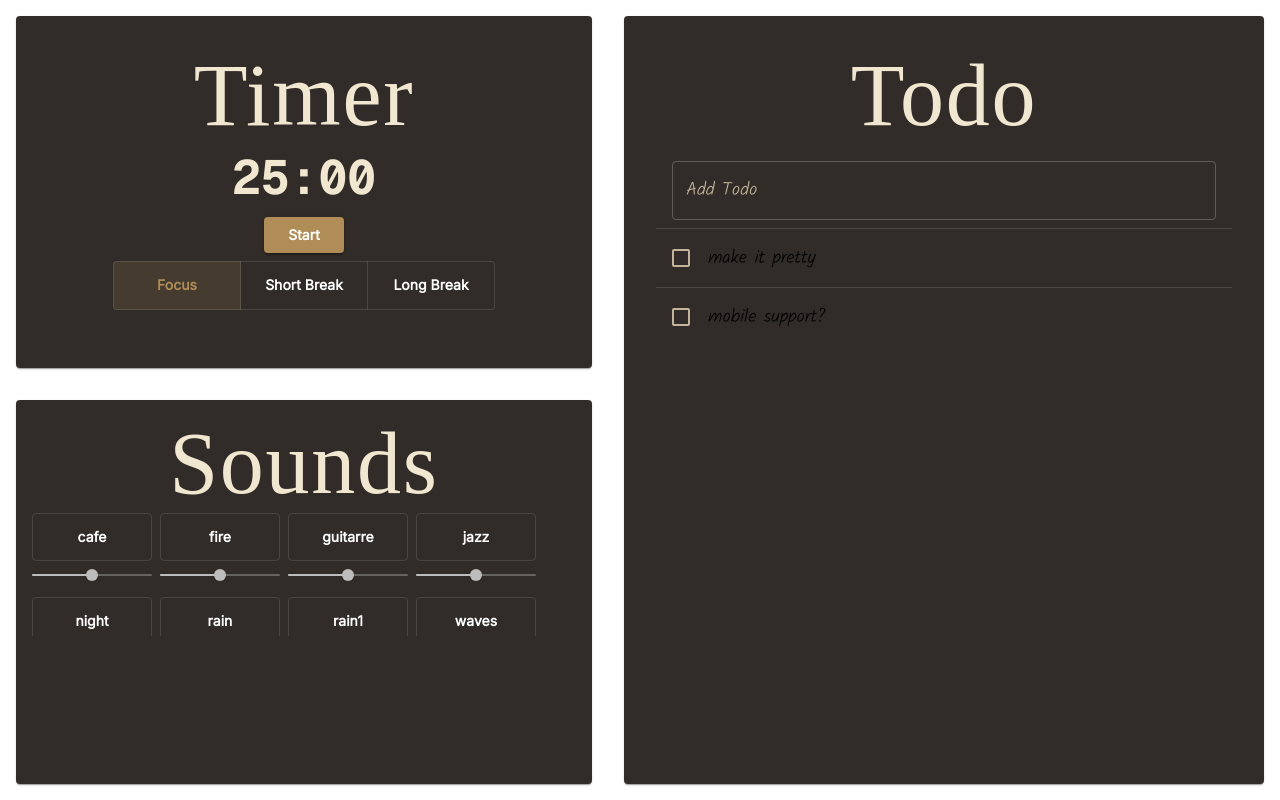
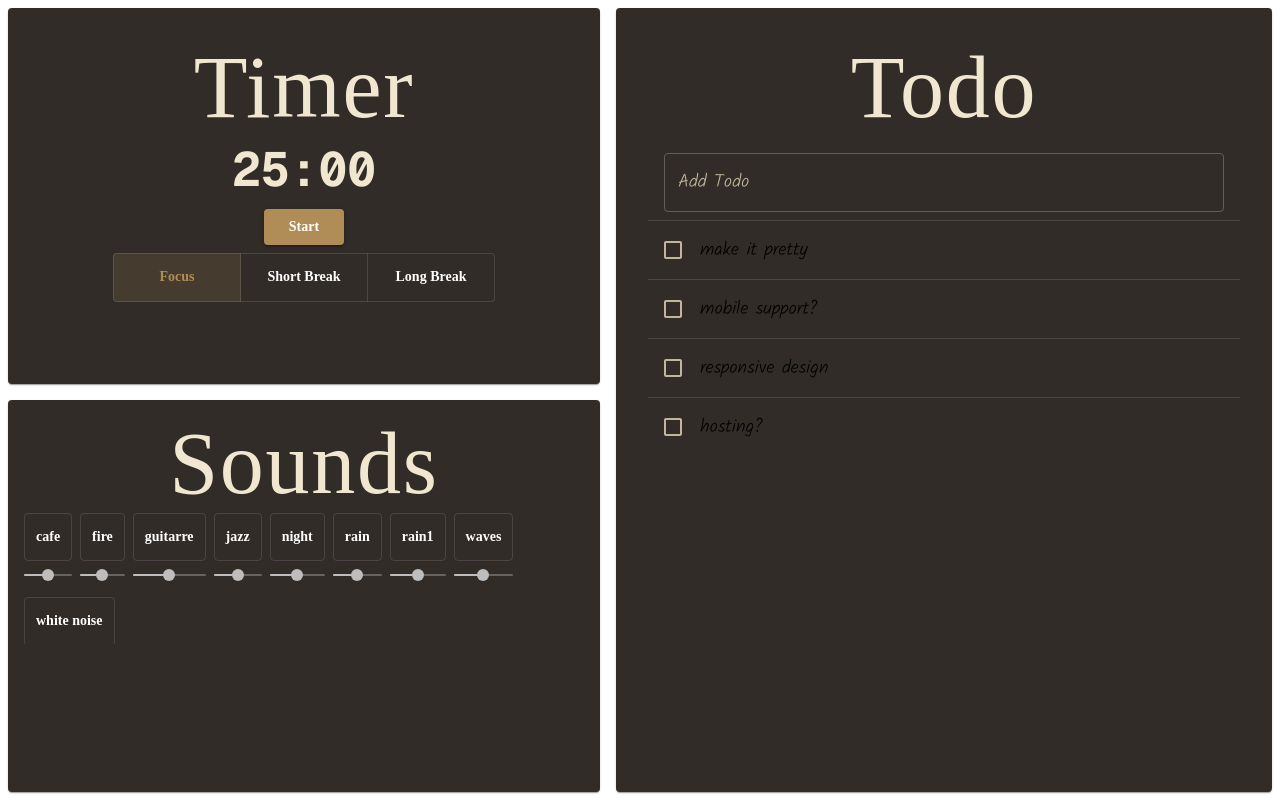
Before and after one commit to CaptainLiv/focus_timer, a Next.js app: page / in a window 1280 px wide. Built offline with nearby package versions, Linux system fonts and the light colour scheme; a web font is replaced by a local one.

Commit message:
fix: ui und font

```diff
--- a/app/components/soundbit.tsx
+++ b/app/components/soundbit.tsx
@@ -61,9 +61,8 @@ export default function SoundBit({ name, getSharedAnalyser }: SoundbitProps) {
                 value="check"
                 selected={selected}
                 onChange={() => setSelected((s) => !s)}
-                sx={{ minWidth: 120 }}
             >
-                {name.split(".")[0]}
+                {name.split(".")[0].replace("_", " ")}
             </ToggleButton>
 
             <Slider
@@ -73,7 +72,6 @@ export default function SoundBit({ name, getSharedAnalyser }: SoundbitProps) {
                 valueLabelDisplay="auto"
                 size="small"
                 disabled={!selected}
-                sx={{ width: 120 }}
             />
         </div>
     );
--- a/app/components/sounds.tsx
+++ b/app/components/sounds.tsx
@@ -40,11 +40,11 @@ export default function Sounds() {
     }
 
     return (
-        <Paper className="flex flex-col items-center justify-start h-1/2 p-4">
+        <Paper className="flex flex-col items-center justify-start h-1/2 p-4 w-full">
             <Typography variant="h1">Sounds</Typography>
 
-            <div className="max-h-full">
-                <div className="flex flex-row flex-wrap gap-2 max-h-1/2 overflow-y-auto scrollbar-thumb-gray-500">
+            <div className="h-full">
+                <div className="flex flex-row flex-wrap gap-2 h-1/2 overflow-y-auto scrollbar-thumb-gray-500">
                     {sounds.map((sound, index) => (
                         <SoundBit
                             key={index}
--- a/app/components/todo.tsx
+++ b/app/components/todo.tsx
@@ -57,7 +57,7 @@ export default function Todo() {
 
 
     return (
-        <Paper className="flex flex-col flex-1 items-center justify-start font-sans    w-1/2 break-all p-8 m-4">
+        <Paper className="flex flex-col flex-1 items-center justify-start font-sans    w-1/2 break-all p-8 m-2">
             <Typography variant="h1">Todo</Typography>
             <List className="overflow-y-auto w-1/1 scrollbar-thumb-gray-500">
                 <ListItem>
@@ -70,9 +70,9 @@ export default function Todo() {
                         className="w-1/1" />
                 </ListItem>
                 {todos.map((todo, index) => (
-                    <div>
+                    <div key={index}>
                         <Divider />
-                        <TodoItem key={index} todo={todo} index={index} removeFunc={removeTodo} />
+                        <TodoItem todo={todo} index={index} removeFunc={removeTodo} />
                     </div>
                 ))}
             </List>
--- a/app/layout.tsx
+++ b/app/layout.tsx
@@ -10,6 +10,7 @@ import '@fontsource/luxurious-script/400.css';
 import "@fontsource/luxurious-script/400.css";
 import "@fontsource/kalam/300.css";
 import "@fontsource/inter/400.css";
+import '@fontsource-variable/newsreader/wght.css';
 import "./globals.css";
 
 const geistSans = Geist({
--- a/app/page.tsx
+++ b/app/page.tsx
@@ -16,7 +16,7 @@ export default function Home() {
   return (
     <ThemeProvider theme={theme}>
       <div className="flex h-screen max-w-screen f-screen flex-row">
-        <div className="flex flex-col flex-1 items-center justify-center font-sans w-1/2 m-4 gap-8">
+        <div className="flex flex-col flex-1 items-center justify-center font-sans w-1/2 m-2 gap-4">
           <Pomodoro />
           <Sounds />
         </div>
--- a/app/theme.ts
+++ b/app/theme.ts
@@ -50,7 +50,7 @@ export const getTheme = (mode: "light" | "dark") =>
     },
 
     button: {
-      fontFamily: '"Inter", sans-serif',
+      fontFamily: '"Newsreader Variable", serif',
       textTransform: "none",
       fontWeight: 600,
     },
--- a/package.json
+++ b/package.json
@@ -11,6 +11,7 @@
   "dependencies": {
     "@emotion/react": "^11.14.0",
     "@emotion/styled": "^11.14.1",
+    "@fontsource-variable/newsreader": "^5.2.10",
     "@fontsource/inter": "^5.2.8",
     "@fontsource/kalam": "^5.2.8",
     "@fontsource/luxurious-script": "^5.2.8",
--- a/public/todo.json
+++ b/public/todo.json
@@ -1 +1 @@
-["make it pretty","mobile support?"]
+["make it pretty","mobile support?","responsive design","hosting?"]
```
Also changed, not shown: 1 other file (tests, documents, lock files or other folders).
